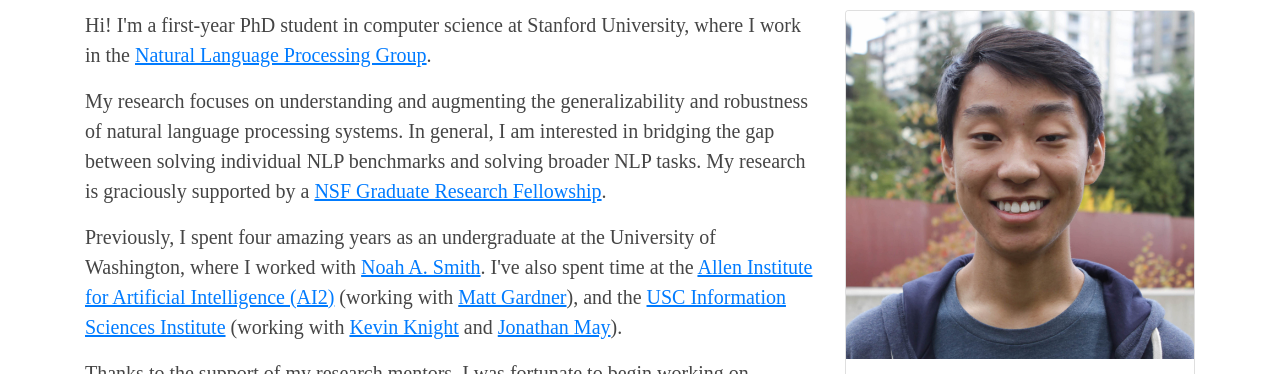
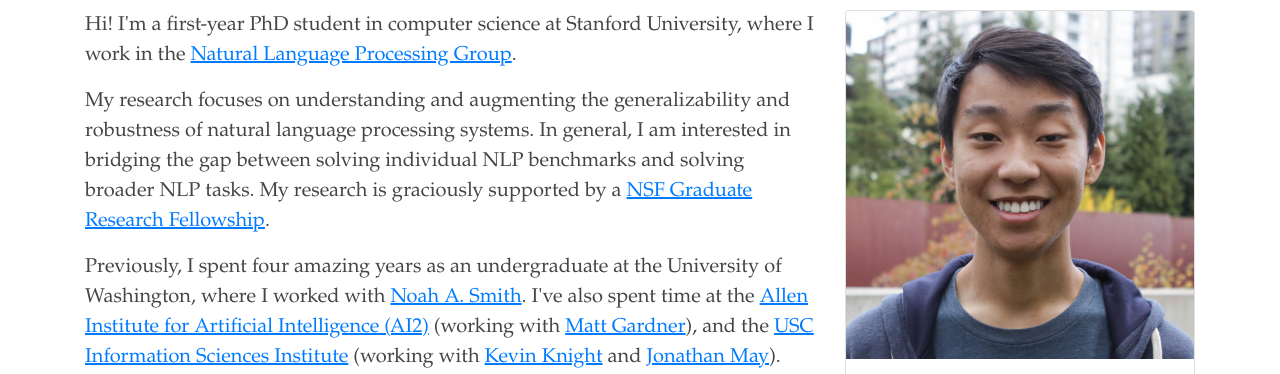
Before and after one commit to nelson-liu/website, a plain HTML site: page index.html in a window 1280 px wide. Shown: the part 110-484 px from the top of the page. Drawn offline with nearby package versions, Linux system fonts and the light colour scheme.

Commit message:
Add EB Garamond font to CSS

```diff
--- a/css/style.css
+++ b/css/style.css
@@ -8,7 +8,7 @@ body p, li {
 }
 
 body {
-    font-family: "Palatino, Georgia, 'Times New Roman', serif"
+    font-family: Palatino, "EB Garamond", Georgia, "Times New Roman", serif
 }
 
 .row:not(#publications) a {
--- a/index.html
+++ b/index.html
@@ -27,6 +27,7 @@
         <script src="https://code.jquery.com/jquery-3.3.1.slim.min.js" integrity="sha384-q8i/X+965DzO0rT7abK41JStQIAqVgRVzpbzo5smXKp4YfRvH+8abtTE1Pi6jizo" crossorigin="anonymous"></script>
         <script src="https://cdnjs.cloudflare.com/ajax/libs/popper.js/1.14.7/umd/popper.min.js" integrity="sha384-UO2eT0CpHqdSJQ6hJty5KVphtPhzWj9WO1clHTMGa3JDZwrnQq4sF86dIHNDz0W1" crossorigin="anonymous"></script>
         <script src="https://stackpath.bootstrapcdn.com/bootstrap/4.3.1/js/bootstrap.min.js" integrity="sha384-JjSmVgyd0p3pXB1rRibZUAYoIIy6OrQ6VrjIEaFf/nJGzIxFDsf4x0xIM+B07jRM" crossorigin="anonymous"></script>
+        <link href='https://fonts.googleapis.com/css?family=EB+Garamond' rel='stylesheet' type='text/css'>
     </head>
     <body>
         <div class="container mt-5">
```
